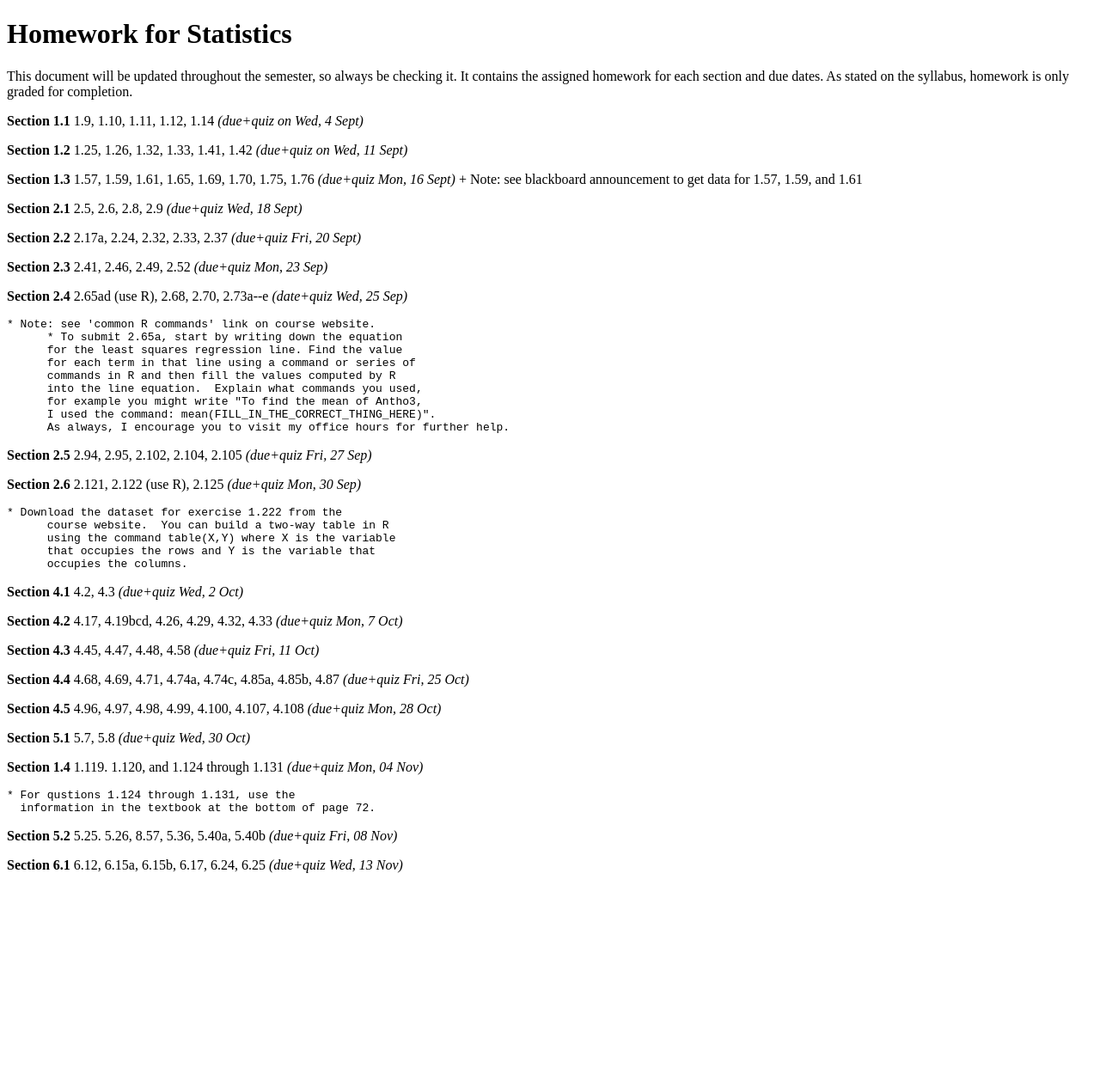
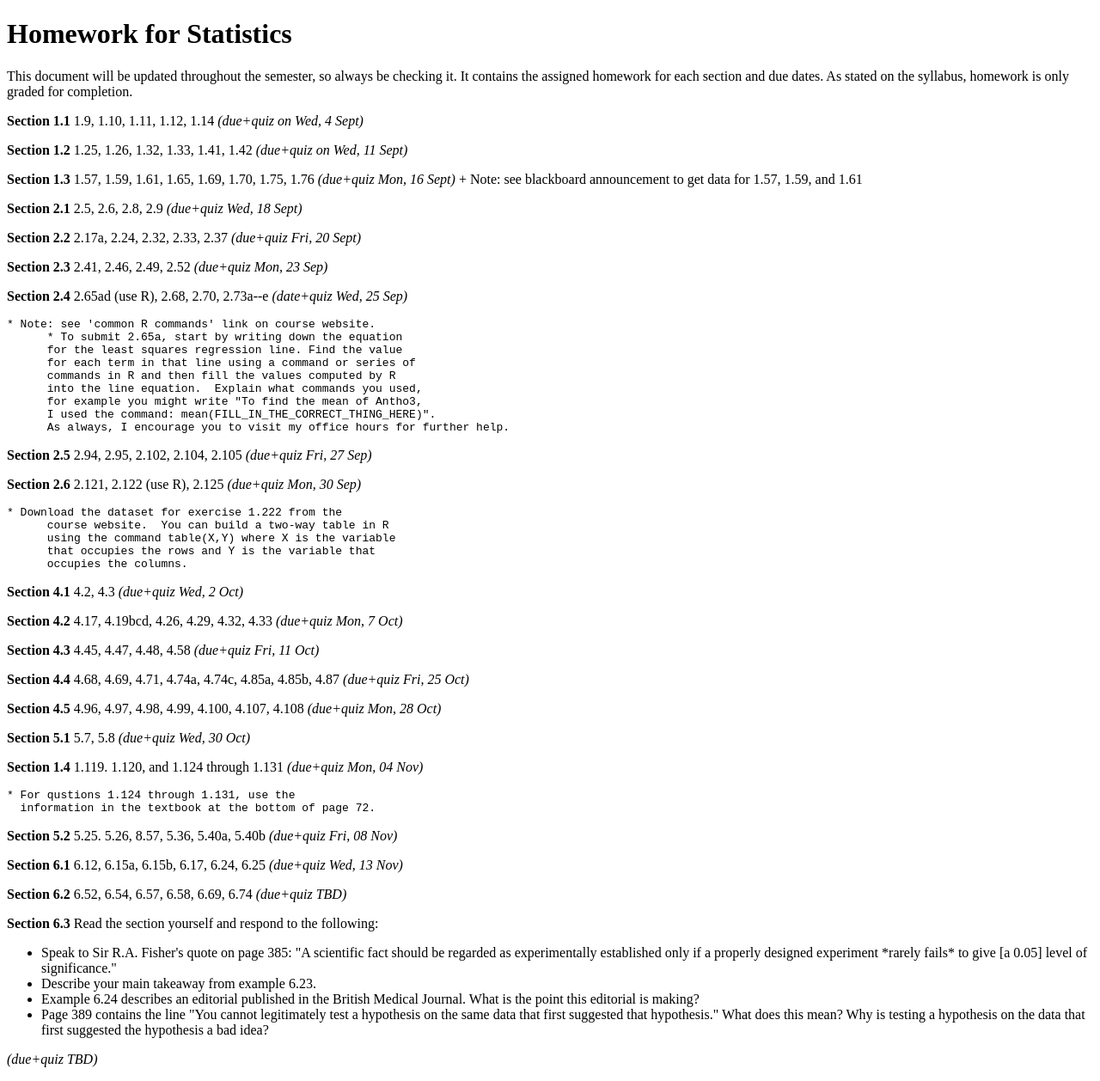
Before and after one commit to danielmichaelcicala/danielmichaelcicala.github.io, a Jekyll site: the page teaching/hw_stat_f19.html, which Jekyll copies as it is, in a window 1280 px wide. Shown: the whole page at 86% size. Built offline with Jekyll 4.4.1, drawn with Linux system fonts in a browser that asks for light colours; before the commit the page ends 1032 px from its top, so only the background shows below that.

Commit message:
update stat hw

```diff
--- a/teaching/hw_stat_f19.html
+++ b/teaching/hw_stat_f19.html
@@ -90,6 +90,28 @@ homework is only graded for completion.</p>
 <p><strong>Section 6.1</strong>
   6.12, 6.15a, 6.15b, 6.17, 6.24, 6.25
   <em>(due+quiz Wed, 13 Nov)</em> </p>
+<p><strong>Section 6.2</strong>
+  6.52, 6.54, 6.57, 6.58, 6.69, 6.74
+  <em>(due+quiz TBD)</em> </p>
+<p><strong>Section 6.3</strong>
+  Read the section yourself and respond to the following:
+
+  <ul>
+    <li>Speak to Sir R.A. Fisher's quote on page 385: "A
+      scientific fact should be regarded as experimentally
+      established only if a properly designed experiment *rarely
+      fails* to give [a 0.05] level of significance." </li>
+    <li> Describe your main takeaway from example 6.23. </li>
+    <li> Example 6.24 describes an editorial published in the
+      British Medical Journal.  What is the point this editorial
+      is making? </li>
+    <li> Page 389 contains the line "You cannot legitimately test
+      a hypothesis on the same data that first suggested that
+      hypothesis." What does this mean? Why is testing a
+      hypothesis on the data that first suggested the hypothesis
+      a bad idea? </li>
+  </ul>
+  <em>(due+quiz TBD)</em> </p>
 
 </body>
 </html>
```
